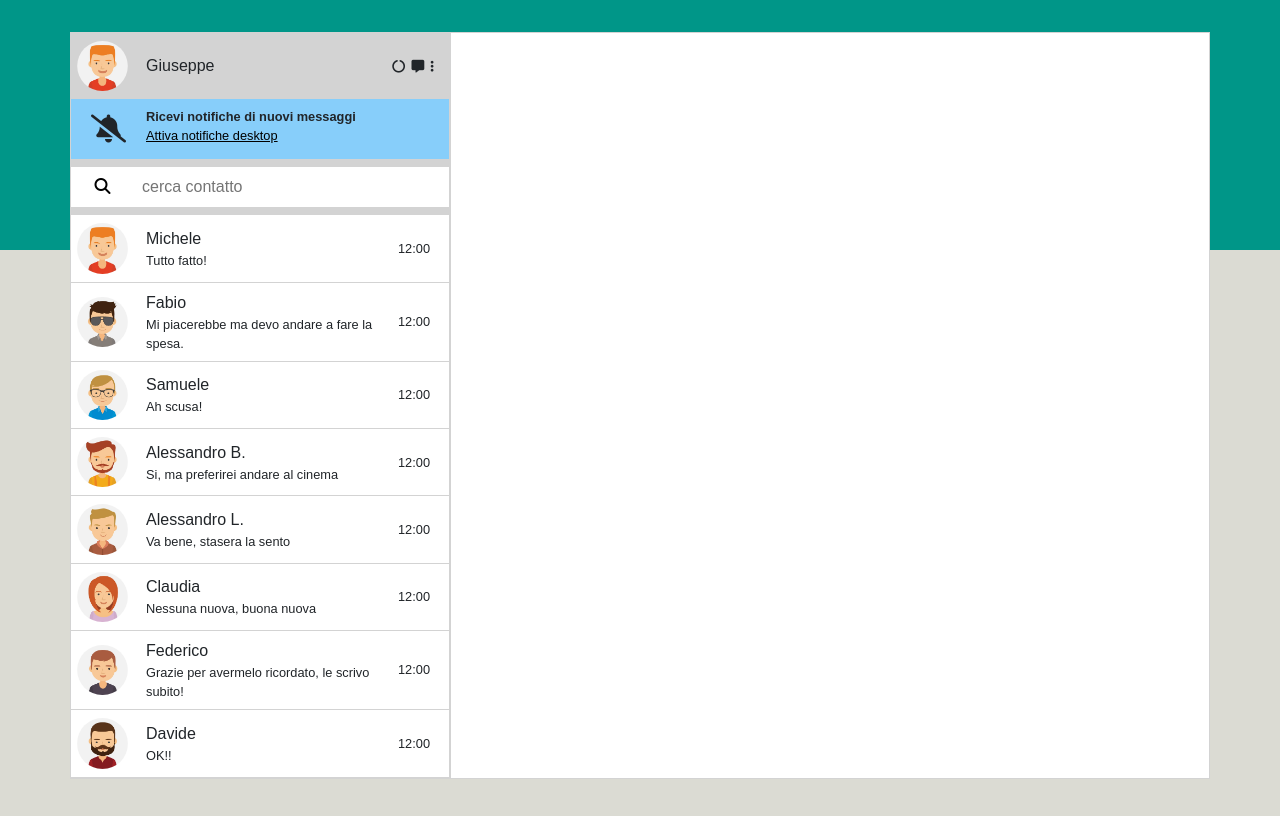
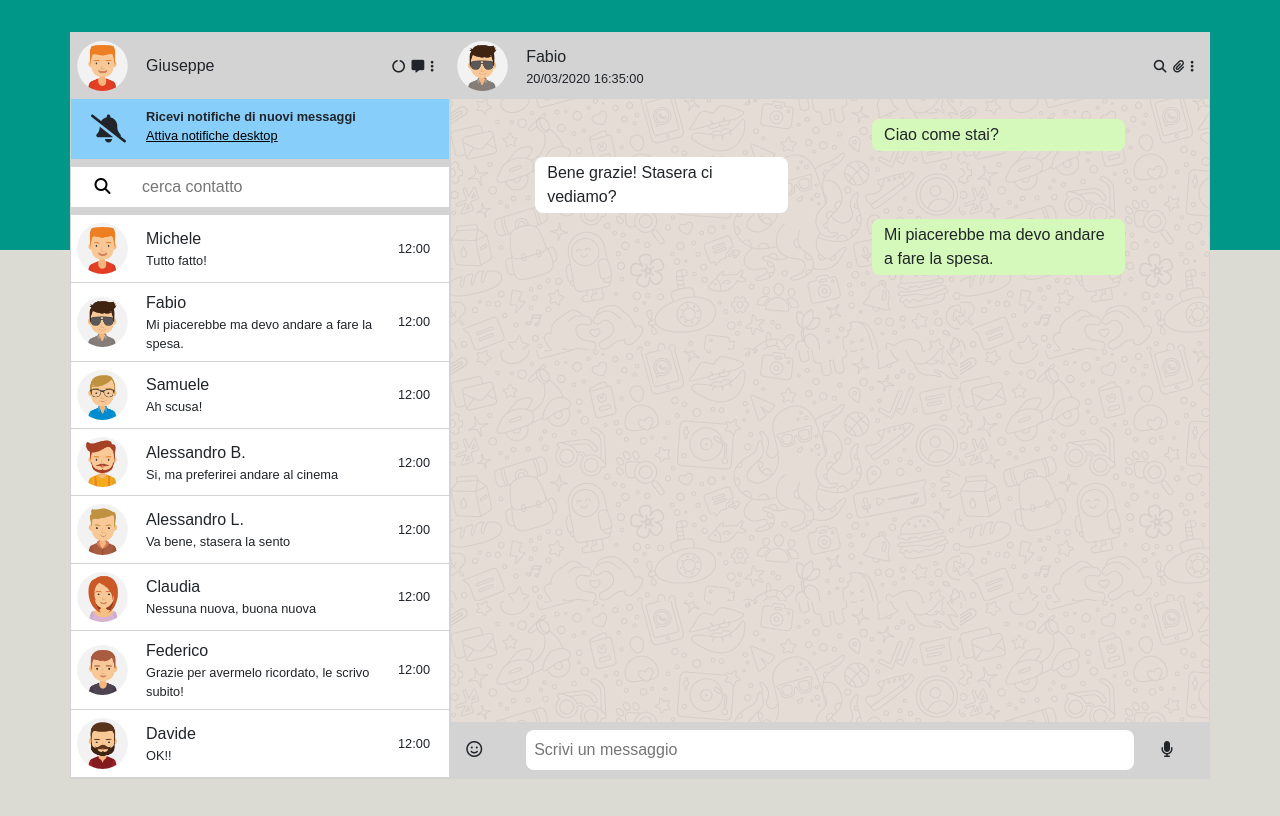
Before and after one commit to Fianda0/vue-boolzapp, a plain HTML site: page index.html in a window 1280 px wide. Drawn offline with nearby package versions, Linux system fonts and the light colour scheme.

Commit message:
Milestone 3 - Aggiunta di un messaggio

```diff
--- a/index.html
+++ b/index.html
@@ -130,7 +130,7 @@
                                 </div>
 
                                 <div class="row">
-                                    <div class="col-12 testo-piccolo">ultimo messaggio inviato</div>
+                                    <div class="col-12 testo-piccolo"> {{lastElement(element.messages).date}}</div>
                                 </div>
 
                             </div>
@@ -169,8 +169,8 @@
                         <!--  Invia Messaggio -->
                         <div class="row py-2 sfondo-gy d-flex align-items-center">
                             <div class="col-1"><i class="fa-regular fa-face-smile"></i></div>
-                            <div class="col-10"><input class="bord-radius" type="text"
-                                    placeholder="Scrivi un messaggio">
+                            <div class="col-10"><input @keyup.enter="addMessage(element,i)" class="bord-radius"
+                                    type="text" placeholder="Scrivi un messaggio" v-model="myMessage">
                             </div>
                             <div class="col-1"><i class="fa-solid fa-microphone"></i></div>
                         </div>
--- a/main.js
+++ b/main.js
@@ -30,7 +30,7 @@ createApp({
         {
           name: 'Fabio',
           avatar: './img/avatar_2.jpg',
-          visible: false,
+          visible: true,
           messages: [
             {
               date: '20/03/2020 16:30:00',
@@ -167,6 +167,7 @@ createApp({
           ],
         }
       ],
+      myMessage: ''
     }
   },
   methods: {
@@ -184,6 +185,18 @@ createApp({
     lastElement(array) {
       const ultimoIndice = array.length - 1
       return array[ultimoIndice]
+    },
+
+    addMessage(elemento, index) {
+      let newMessage = {
+        date: new Date().toLocaleString(),
+        message: this.myMessage,
+        status: 'sent'
+      }
+      elemento.messages.push(newMessage)
+      this.myMessage = ''
+      console.log(elemento.messages);
+
     }
 
   }
--- a/style.css
+++ b/style.css
@@ -57,6 +57,10 @@ button {
     border-bottom: 1px solid lightgrey;
 }
 
+.contatto:hover {
+    background-color: lightgray;
+}
+
 .img-avatar {
     border-radius: 50%;
     padding: 0 0.2rem;
```
